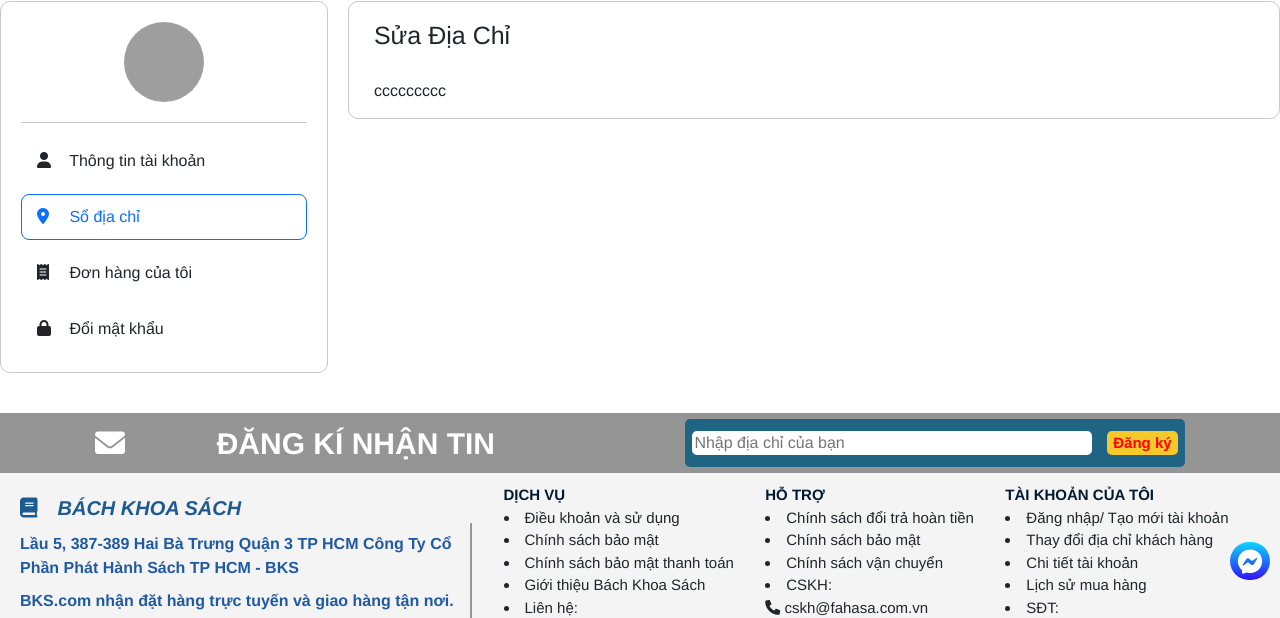
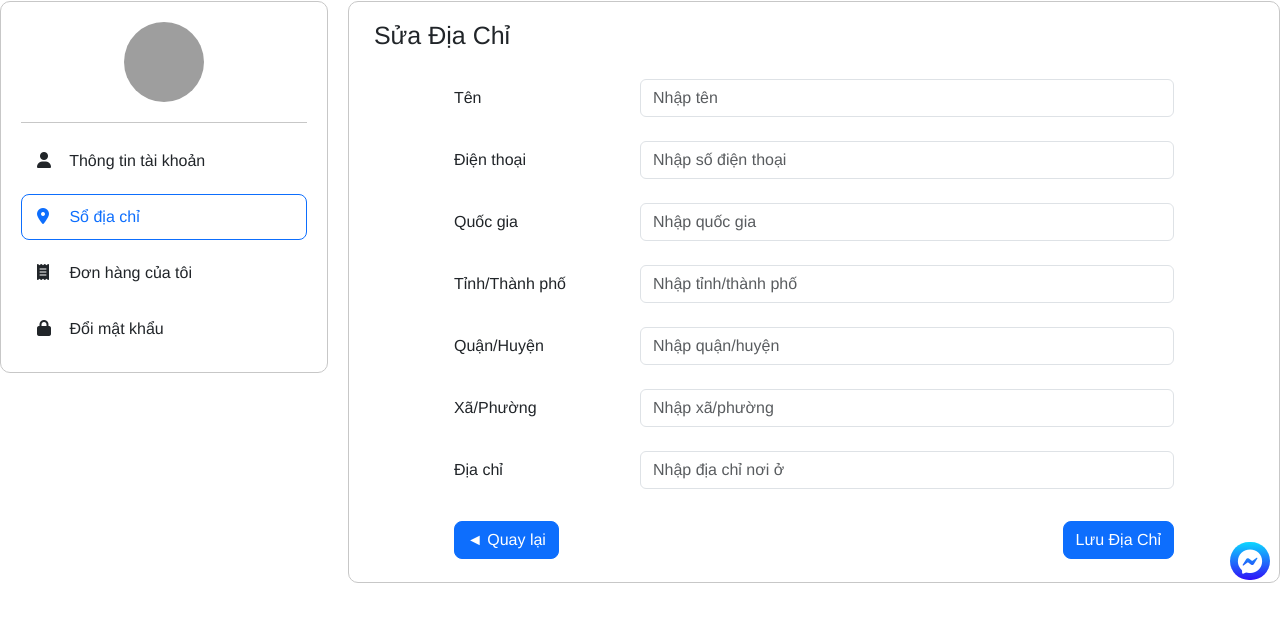
Before and after one commit to nguyenvinhluong242004/Website_Book-Store, a Vue app in the folder frontend/: page /profile/address/edit in a window 1280 px wide. Shown: the part 210-828 px from the top of the page. Built offline with nearby package versions, Linux system fonts and the light colour scheme; no server answers; grey boxes are pictures that could not be loaded.

Commit message:
finish profile address
xong phần địa chỉ của profile

```diff
--- a/frontend/src/components/vue-component/AddressAddPage.vue
+++ b/frontend/src/components/vue-component/AddressAddPage.vue
@@ -164,8 +164,6 @@
         </button>
       </div>
     </div>
-
-    <input type="hidden" name="hiddenEmail" value="" />
   </form>
 </template>
 
--- a/frontend/src/components/vue-component/AddressEditPage.vue
+++ b/frontend/src/components/vue-component/AddressEditPage.vue
@@ -1,14 +1,300 @@
 <template>
-    <div>ccccccccc</div>
+    <form class="address-edit-tab-body" @submit="validateAndSubmitUpdateAddress">
+    <div class="row mb-4 mx-5">
+      <label for="address-edit-name" class="col-sm-3 col-form-label">Tên</label>
+      <div class="col-sm-9">
+        <input
+          name="name"
+          type="text"
+          id="address-edit-name"
+          class="form-control"
+          :class="{ 'is-invalid': nameErr !== '' }"
+          placeholder="Nhập tên"
+          v-model="name"
+        />
+        <div class="invalid-feedback ps-1 mt-2">
+          {{ nameErr }}
+        </div>
+      </div>
+    </div>
+
+    <div class="row mb-4 mx-5">
+      <label for="address-edit-phone" class="col-sm-3 col-form-label"
+        >Điện thoại</label
+      >
+      <div class="col-sm-9">
+        <input
+          name="phone"
+          type="text"
+          id="address-edit-phone"
+          class="form-control"
+          :class="{ 'is-invalid': phoneErr !== '' }"
+          placeholder="Nhập số điện thoại"
+          v-model="phone"
+        />
+        <div class="invalid-feedback ps-1 mt-2">
+          {{ phoneErr }}
+        </div>
+      </div>
+    </div>
+
+    <div class="row mb-4 mx-5">
+      <label for="address-edit-country" class="col-sm-3 col-form-label"
+        >Quốc gia</label
+      >
+      <div class="col-sm-9">
+        <input
+          name="country"
+          type="text"
+          id="address-edit-country"
+          class="form-control"
+          :class="{ 'is-invalid': countryErr !== '' }"
+          placeholder="Nhập quốc gia"
+          v-model="country"
+        />
+        <div class="invalid-feedback ps-1 mt-2">
+          {{ countryErr }}
+        </div>
+      </div>
+    </div>
+
+    <div class="row mb-4 mx-5">
+      <label for="address-edit-city" class="col-sm-3 col-form-label"
+        >Tỉnh/Thành phố</label
+      >
+      <div class="col-sm-9">
+        <input
+          name="city"
+          type="text"
+          id="address-edit-city"
+          class="form-control"
+          :class="{ 'is-invalid': cityErr !== '' }"
+          placeholder="Nhập tỉnh/thành phố"
+          v-model="city"
+        />
+        <div class="invalid-feedback ps-1 mt-2">
+          {{ cityErr }}
+        </div>
+      </div>
+    </div>
+
+    <div class="row mb-4 mx-5">
+      <label for="address-edit-district" class="col-sm-3 col-form-label"
+        >Quận/Huyện</label
+      >
+      <div class="col-sm-9">
+        <input
+          name="district"
+          type="text"
+          id="address-edit-district"
+          class="form-control"
+          :class="{ 'is-invalid': districtErr !== '' }"
+          placeholder="Nhập quận/huyện"
+          v-model="district"
+        />
+        <div class="invalid-feedback ps-1 mt-2">
+          {{ districtErr }}
+        </div>
+      </div>
+    </div>
+
+    <div class="row mb-4 mx-5">
+      <label for="address-edit-ward" class="col-sm-3 col-form-label"
+        >Xã/Phường</label
+      >
+      <div class="col-sm-9">
+        <input
+          name="ward"
+          type="text"
+          id="address-edit-ward"
+          class="form-control"
+          :class="{ 'is-invalid': wardErr !== '' }"
+          placeholder="Nhập xã/phường"
+          v-model="ward"
+        />
+        <div class="invalid-feedback ps-1 mt-2">
+          {{ wardErr }}
+        </div>
+      </div>
+    </div>
+
+    <div class="row mb-4 mx-5">
+      <label for="address-edit-stAddress" class="col-sm-3 col-form-label"
+        >Địa chỉ</label
+      >
+      <div class="col-sm-9">
+        <input
+          name="stAddress"
+          type="text"
+          id="address-edit-stAddress"
+          class="form-control"
+          :class="{ 'is-invalid': stAddressErr !== '' }"
+          placeholder="Nhập địa chỉ nơi ở"
+          v-model="stAddress"
+        />
+        <div class="invalid-feedback ps-1 mt-2">
+          {{ stAddressErr }}
+        </div>
+      </div>
+    </div>
+
+    <div class="row mb-2 mx-5">
+      <div class="col-sm-5 text-danger">{{ errMsg }}</div>
+    </div>
+
+    <div class="row mb-2 mx-5">
+      <div class="col-sm-3">
+        <router-link to="/profile/address">
+        <button
+            type="button"
+            class="btn btn-primary btn-block rounded-3"
+          >
+            ◄ Quay lại
+          </button>
+        </router-link>
+      </div>
+
+      <div class="col-sm-9 d-flex justify-content-end">
+        <button
+          id="btn-save-update-address"
+          type="submit"
+          class="btn btn-primary btn-block rounded-3"
+        >
+          Lưu Địa Chỉ
+        </button>
+      </div>
+    </div>
+  </form>
 </template>
 
 <script>
 import "../css-component/address-edit-tab.css";
+import axiosInstance from "../../services/axiosInstance.js";
 
 export default {
   name: "AddressEditPage",
   data() {
-    return {};
+    return {
+      id_address: this.$route.query.id_address,
+      name: this.$route.query.name || null,
+      phone: this.$route.query.phone || null,
+      country: this.$route.query.country || null,
+      city: this.$route.query.city || null,
+      district: this.$route.query.district || null,
+      ward: this.$route.query.ward || null,
+      stAddress: this.$route.query.address || null,
+      nameErr: "",
+      phoneErr: "",
+      countryErr: "",
+      cityErr: "",
+      districtErr: "",
+      wardErr: "",
+      stAddressErr: "",
+      errMsg: null,
+    };
+  },
+  methods: {
+    async validateAndSubmitUpdateAddress(event) {
+      event.preventDefault();
+
+      // Validate
+      const phoneRegex = /^[0-9]{10}$/;
+
+      let formValid = true;
+
+      if (!this.name) {
+        this.nameErr = "Hãy nhập tên của bạn";
+        formValid = false;
+      } else {
+        this.nameErr = "";
+      }
+
+      if (!this.phone) {
+        this.phoneErr = "Hãy nhập số điện thoại";
+        formValid = false;
+      } else if (!phoneRegex.test(this.phone)) {
+        this.phoneErr = "Số điện thoại không đúng định dạng 10 chữ số";
+        formValid = false;
+      } else {
+        this.phoneErr = "";
+      }
+
+      if (!this.country) {
+        this.countryErr = "Không được để trống thông tin này";
+        formValid = false;
+      } else {
+        this.countryErr = "";
+      }
+
+      if (!this.city) {
+        this.cityErr = "Không được để trống thông tin này";
+        formValid = false;
+      } else {
+        this.cityErr = "";
+      }
+
+      if (!this.district) {
+        this.districtErr = "Không được để trống thông tin này";
+        formValid = false;
+      } else {
+        this.districtErr = "";
+      }
+
+      if (!this.ward) {
+        this.wardErr = "Không được để trống thông tin này";
+        formValid = false;
+      } else {
+        this.wardErr = "";
+      }
+
+      if (!this.stAddress) {
+        this.stAddressErr = "Không được để trống thông tin này";
+        formValid = false;
+      } else {
+        this.stAddressErr = "";
+      }
+
+      //Nếu không có lỗi thì submit form
+      if (!formValid) {
+        return;
+      }
+
+      try {
+        const response = await axiosInstance.put(`/account/update-address/${this.id_address}`, {
+          name: this.name,
+          phone: this.phone,
+          country: this.country,
+          city: this.city,
+          district: this.district,
+          ward: this.ward,
+          address: this.stAddress,
+        });
+
+        if (response.status === 200) {
+          this.$router.push("/profile/address");
+        }
+      } catch (error) {
+        if (error.response) {
+          const status = error.response.status;
+          const message = error.response.data.message;
+
+          // Xử lý các mã lỗi cụ thể
+          if (status === 400) {
+            this.errMsg = message;
+          } else if (status === 403) {
+            alert("Phiên đăng nhập đã hết hạn. Vui lòng đăng nhập lại.");
+            this.$router.push("/login");
+          } else if (status === 404) {
+            alert(message);
+          } else if (status === 500) {
+            alert(message);
+          }
+        } else {
+          // Xử lý lỗi nếu không có phản hồi (chẳng hạn lỗi kết nối mạng)
+          alert("Lỗi mạng: Không thể kết nối đến server.");
+        }
+      }
+    },
   },
 };
 </script>
--- a/frontend/src/components/vue-component/DefaultAddressPage.vue
+++ b/frontend/src/components/vue-component/DefaultAddressPage.vue
@@ -34,7 +34,9 @@
             class="text-primary pe-2 text-opacity-75 border-end border-2 border-secondary-subtle"
             @click="editAddress(address)"
             >Sửa</span
-          ><span class="ps-2"><i class="fa-solid fa-trash-can"></i></span>
+          ><span class="ps-2" @click="deleteAddress(address.id_address)"
+            ><i class="fa-solid fa-trash-can"></i
+          ></span>
         </div>
       </div>
 
@@ -148,6 +150,41 @@ export default {
         query: { ...address },
       });
     },
+    async deleteAddress(id) {
+      try {
+        const response = await axiosInstance.delete("/account/delete-address", {
+          data: {
+            id_address: id,
+          },
+        });
+
+        if (response.status === 200) {
+          this.$router.push("/").then(() => {
+            this.$router.push("/profile/address");
+          });
+        }
+      } catch (error) {
+        if (error.response) {
+          const status = error.response.status;
+          const message = error.response.data.message;
+
+          // Xử lý các mã lỗi cụ thể
+          if (status === 400) {
+            alert(message);
+          } else if (status === 403) {
+            alert("Phiên đăng nhập đã hết hạn. Vui lòng đăng nhập lại.");
+            this.$router.push("/login");
+          } else if (status === 404) {
+            alert(message);
+          } else if (status === 500) {
+            alert(message);
+          }
+        } else {
+          // Xử lý lỗi nếu không có phản hồi (chẳng hạn lỗi kết nối mạng)
+          alert("Lỗi mạng: Không thể kết nối đến server.");
+        }
+      }
+    },
     async handleRouteChange() {
       try {
         const response = await axiosInstance.get("/account/address");
@@ -176,7 +213,7 @@ export default {
   },
   watch: {
     $route() {
-        this.handleRouteChange();
+      this.handleRouteChange();
     },
   },
 };
```
